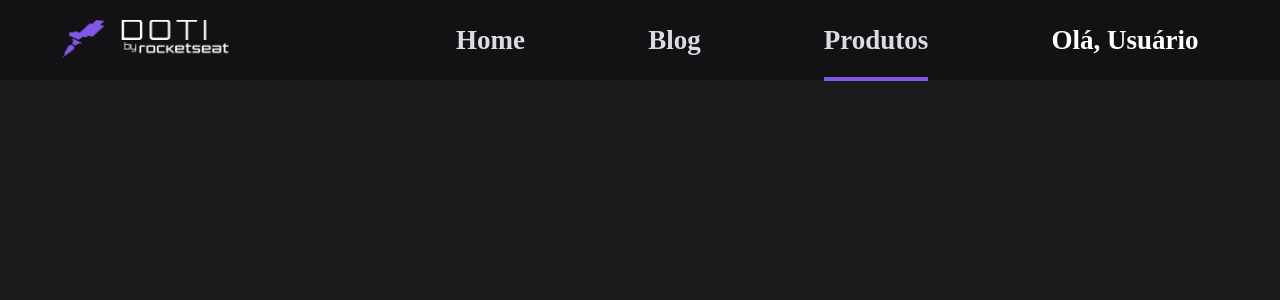
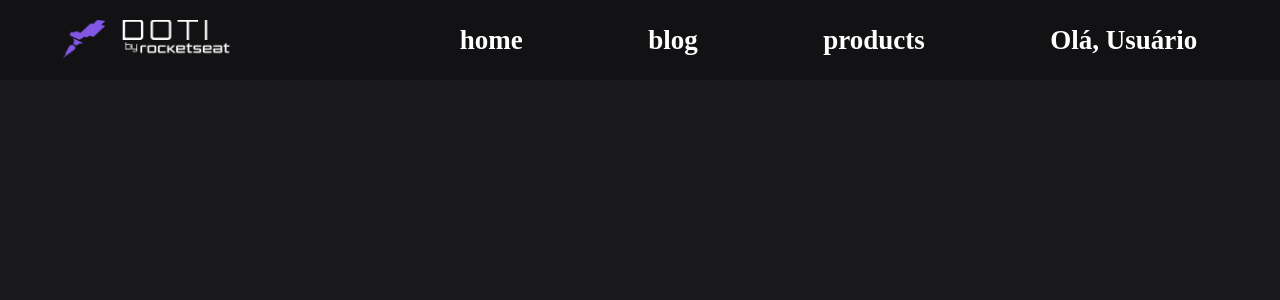
Before and after one commit to laradepaula21/doti-case, a React (Vite) app: page /produtos in a window 1280 px wide. Shown: the top 300 px of the page. Built offline with nearby package versions, Linux system fonts and the light colour scheme.

Commit message:
Fazendo header respondivo

```diff
--- a/src/components/Footer.jsx
+++ b/src/components/Footer.jsx
@@ -20,7 +20,6 @@ export default function Footer() {
             Informações de licensa javaScript
             </p>
        </div>
-
     </StyledFooter>
 }
 
--- a/src/components/Header.jsx
+++ b/src/components/Header.jsx
@@ -1,23 +1,33 @@
 import styled from "styled-components"
 import logoDoti from "../assets/logoDoti.png"
-import { useNavigate } from "react-router-dom"
+import ItemMenu from "./ItemMenu"
 
-export default function Header({underline}) {
+const menuOpcoes = [
+{
+    pagina: "home",
+    navigate: ""
+},
+{
+    pagina: "blog",
+    navigate: "blog"
 
-    const navigate = useNavigate();
+},
+{
+    pagina: "products",
+    navigate: "produtos"
+}
+]
+
+export default function Header(props) {
+
+    const menu = menuOpcoes.map(n=> (
+        <ItemMenu nome={n.pagina} nav={n.navigate} className="underline" key={n.pagina}></ItemMenu>
+    ))
 
     return (
         <StyledHeader>
             <img src={logoDoti} alt="logoDoti" />
-            <h1 className={underline == "home" ? "underline" : ""}
-            onClick={() => navigate("/")}
-            >Home</h1>
-            <h1 className={underline == "blog" ? "underline" : ""}
-            onClick={() => navigate("/blog")}
-            >Blog</h1>
-            <h1 className={underline == "products" ? "underline" : ""}
-            onClick={() => navigate("/produtos")}
-            >Produtos</h1>
+            {menu}
             <div>
                 <h2>Olá, Usuário</h2>
                 <ion-icon name="person"></ion-icon>
@@ -38,40 +48,7 @@ const StyledHeader = styled.div`
         height: 40px;
         width: auto;
     }
-    h1 {
-        font-weight: 600;
-        font-size: 27px;
-        color: #DCDCE1;
-        position: relative;
-    }
-    h1:hover {
-        cursor: pointer;
-        filter: brightness(107%)
-    }
-    h1::after {
-        content: '';
-        display: block;
-        width: 0;
-        height: 4px;
-        background-color: #8257E5;
-        position: absolute;
-        bottom: -27px;
-        left: 0;
-        transition: width 0.3s ease-in-out;
-    }
-    h1:hover::after {
-        width: 100%;
-    }
-    .underline::after {
-        content: '';
-        display: block;
-        width: 100%;
-        height: 4px;
-        background-color: #8257E5;
-        position: absolute;
-        bottom: -27px;
-        left: 0;
-    }
+
     div {
         display: flex;
         align-items: center;
--- /dev/null
+++ b/src/components/ItemMenu.jsx
@@ -0,0 +1,26 @@
+import styled from "styled-components"
+import { useNavigate } from "react-router-dom"
+
+export default function ItemMenu(props) {
+
+    const navigate = useNavigate();
+
+    return (
+        <StyledItemMenu onClick={()=> navigate(`./../${props.nav}`)}>{props.nome}</StyledItemMenu>
+    )
+
+}
+
+const StyledItemMenu = styled.li`
+    color: white;
+    height: 100%;
+    display: flex;
+    align-items:center;
+    font-size: 27px;
+    font-weight: 600;
+    cursor: pointer;
+
+    .underline {
+        border-bottom: solid 3px #8257E5;
+    }
+`
```
